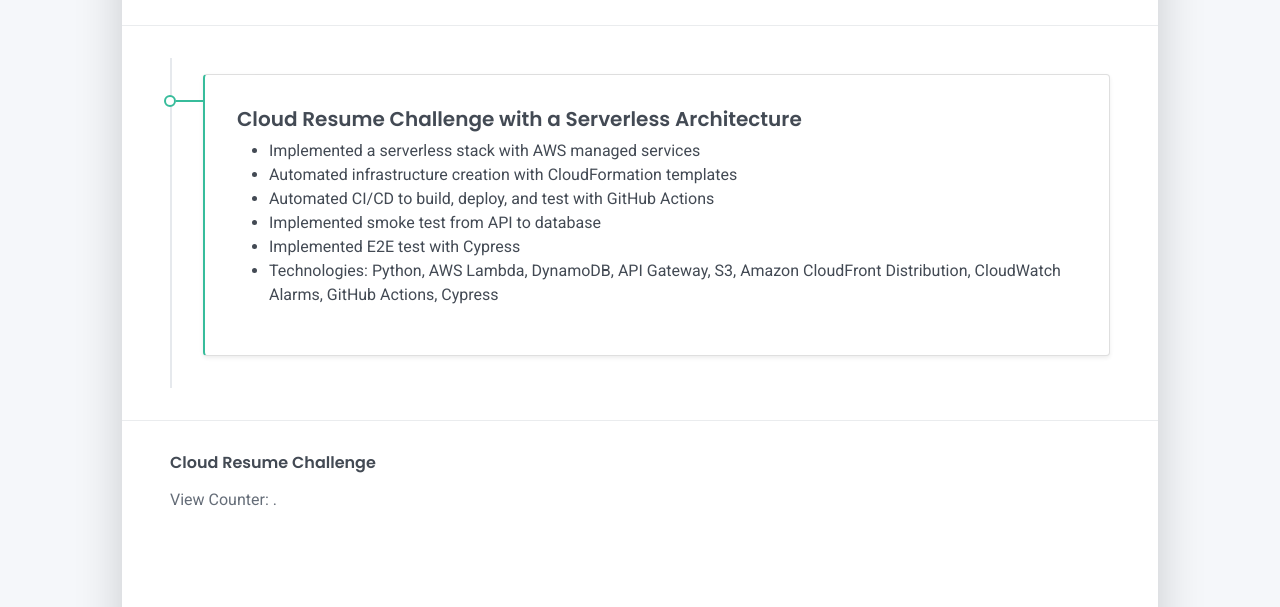
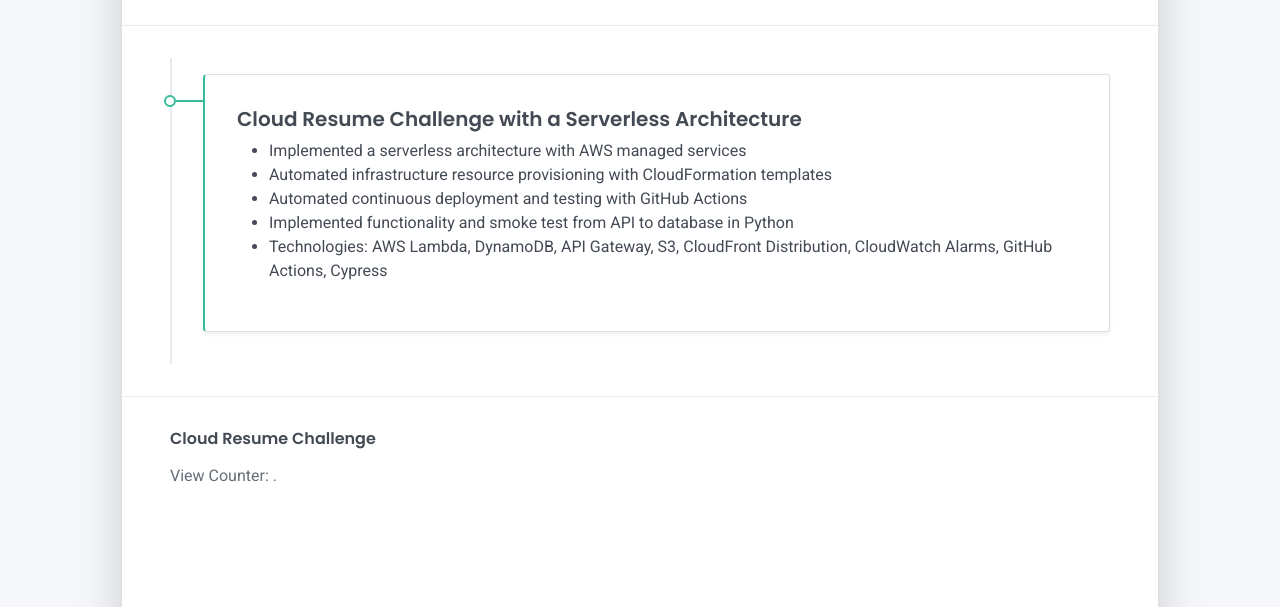
Before and after one commit to evefonwu/cloud-resume-challenge-client, a plain HTML site: page site-content/index.html in a window 1280 px wide. Shown: the part 800-1407 px from the top of the page. Drawn offline with Linux system fonts and the light colour scheme; no server answers.

Commit message:
add yt link, simplify, reorg page

```diff
--- a/site-content/index.html
+++ b/site-content/index.html
@@ -88,12 +88,11 @@
           <div class="h5 mb-1">Cloud Resume Challenge with a Serverless Architecture</div>
             <div>
               <ul>
-                <li>Implemented a serverless stack with AWS managed services</li>
-                <li>Automated infrastructure creation with CloudFormation templates</li>
-                <li>Automated CI/CD to build, deploy, and test with GitHub Actions</li>
-                <li>Implemented smoke test from API to database</li>
-                <li>Implemented E2E test with Cypress</li>
-                <li>Technologies: Python, AWS Lambda, DynamoDB, API Gateway, S3, Amazon CloudFront Distribution, CloudWatch Alarms, GitHub Actions, Cypress</li>
+                <li>Implemented a serverless architecture with AWS managed services</li>
+                <li>Automated infrastructure resource provisioning with CloudFormation templates</li>
+                <li>Automated continuous deployment and testing with GitHub Actions</li>
+                <li>Implemented functionality and smoke test from API to database in Python</li>
+                <li>Technologies: AWS Lambda, DynamoDB, API Gateway, S3, CloudFront Distribution, CloudWatch Alarms, GitHub Actions, Cypress</li>
               </ul>
             </div>
         </div>
```
